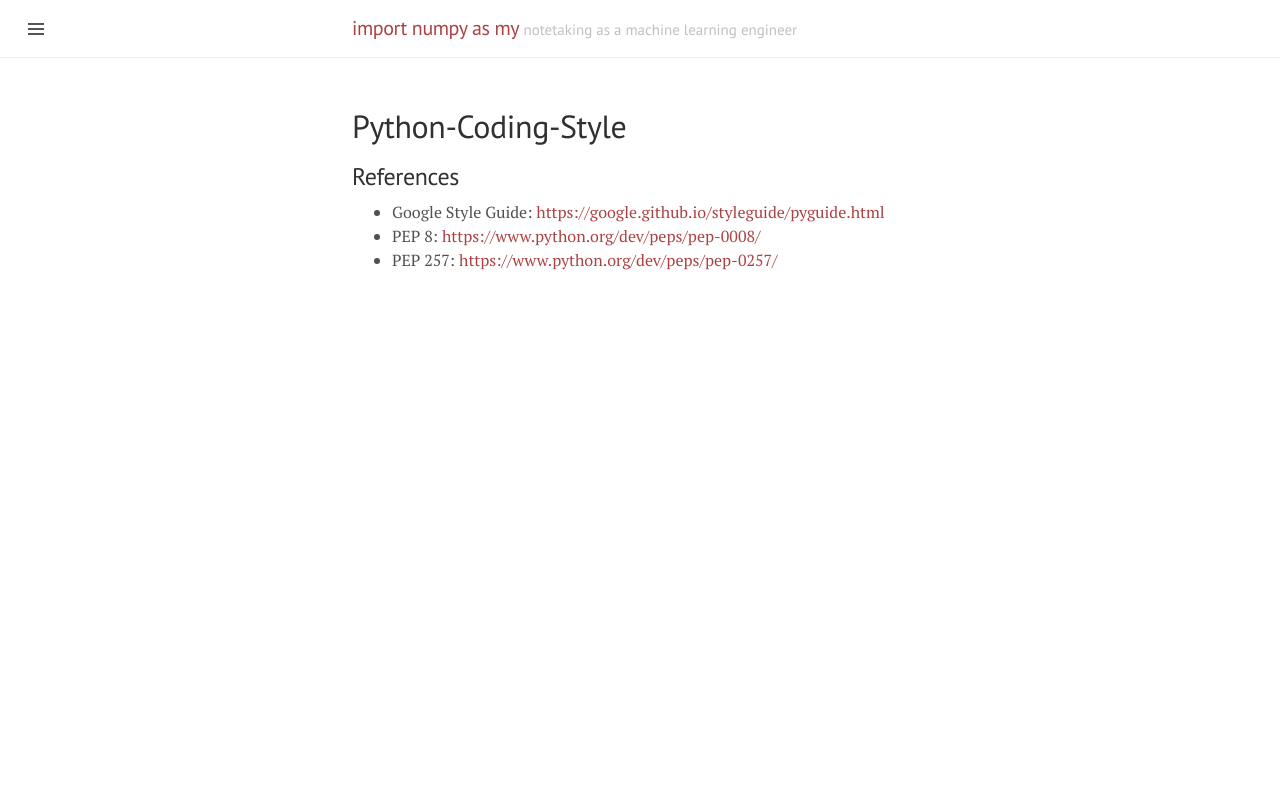
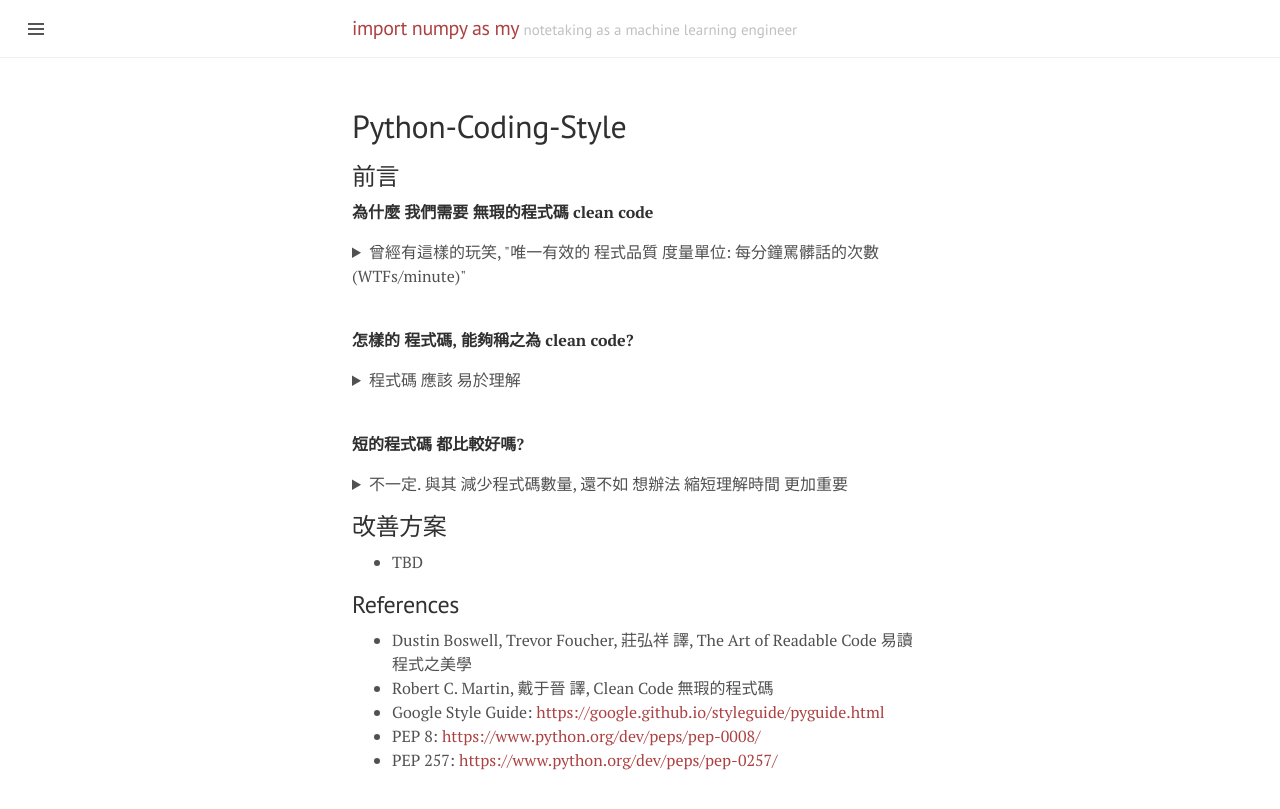
Before and after one commit to kertansul/kertansul.github.io, a Jekyll site: the page built from _posts/clean-code/2018-05-13-python-coding-style.md, in a window 1280 px wide. Shown: the top 809 px of the page. Built offline with Jekyll 4.4.1, drawn with Linux system fonts in a browser that asks for light colours.

Commit message:
Update 2018-05-13-python-coding-style.md

````diff
--- a/_posts/clean-code/2018-05-13-python-coding-style.md
+++ b/_posts/clean-code/2018-05-13-python-coding-style.md
@@ -4,9 +4,72 @@ title: Python-Coding-Style
 category: clean_code
 ---
 
+## 前言
+**為什麼 我們需要 無瑕的程式碼 clean code**
+<details>
+  <summary>曾經有這樣的玩笑, "唯一有效的 程式品質 度量單位: 每分鐘罵髒話的次數 (WTFs/minute)"</summary>
+  <p>
+  也有人統計過, 一個軟體工程師 撰寫程式碼 與 閱讀程式碼 的時間比大約是 1:9<br/>
+  換句話說, 除了追求程式碼的 效能與正確性 外, 撰寫時的 可閱讀性 亦是重要的一環<br/>
+  一個高品質的程式碼, 是能夠 讓後續使用者(包含自己) 在 重複利用, 除蟲, 或 拓展新功能 時能輕易上手
+  </p>
+</details><br/>
+
+**怎樣的 程式碼, 能夠稱之為 clean code?**
+<details>
+  <summary>程式碼 應該 易於理解</summary>
+  <p>
+  盡可能遵守 "可讀性基本原理"
+  <details>
+    <summary>撰寫程式時, 應該將 讀者理解 所需的時間 降到最短</summary>
+    <p>
+  舉個例子, 這種寫法:
+
+```java
+for (Node * node = list->head; node != NULL; node = node->next)
+    Print(node->data);
+```
+  比下面這種寫法來得好:
+
+```java
+Node* node = list->head;
+if (node == NULL) return;
+
+while (node->next != NULL) {
+    Print(node->data);
+    node = node->next;
+}
+if (node != NULL) Print(node->data);
+```
+  </p>
+  </details>
+  </p>
+</details><br/>
+
+**短的程式碼 都比較好嗎?**
+<details>
+  <summary>不一定. 與其 減少程式碼數量, 還不如 想辦法 縮短理解時間 更加重要</summary>
+  <p>
+  舉個例子, 這個 單行 表示式:
+
+```java
+assert((!(bucket = FindBucket(key))) || !bucket->IsOccupied() )
+```
+  比起 兩行的寫法 需要更多時間理解:
+
+```java
+bucket = FindBucket(key)
+if (bucket != NULL) assert(!bucket->IsOccupied());
+```
+  </p>
+</details>
+
+## 改善方案
+* TBD
 
 ## References
-
+* Dustin Boswell, Trevor Foucher, 莊弘祥 譯, The Art of Readable Code 易讀程式之美學
+* Robert C. Martin, 戴于晉 譯, Clean Code 無瑕的程式碼
 * Google Style Guide: <https://google.github.io/styleguide/pyguide.html>
 * PEP 8: <https://www.python.org/dev/peps/pep-0008/>
 * PEP 257: <https://www.python.org/dev/peps/pep-0257/>
````
